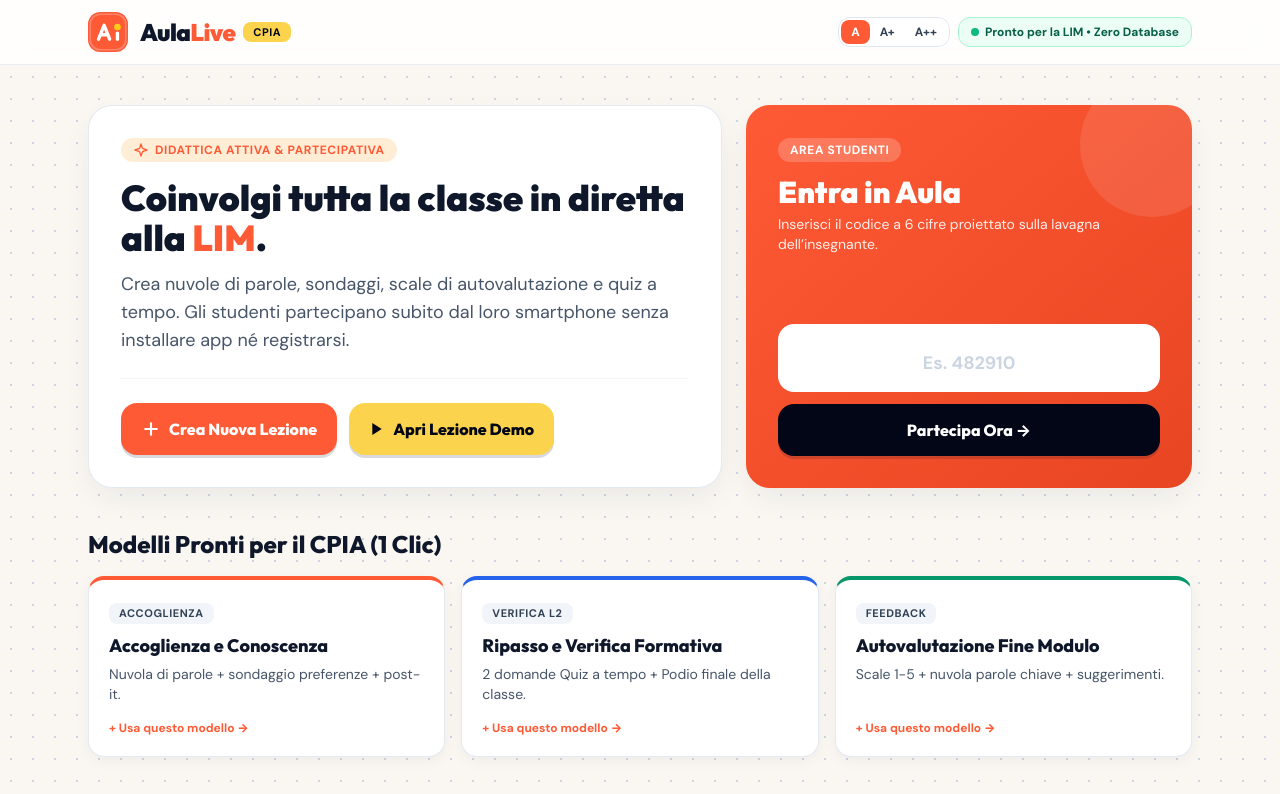
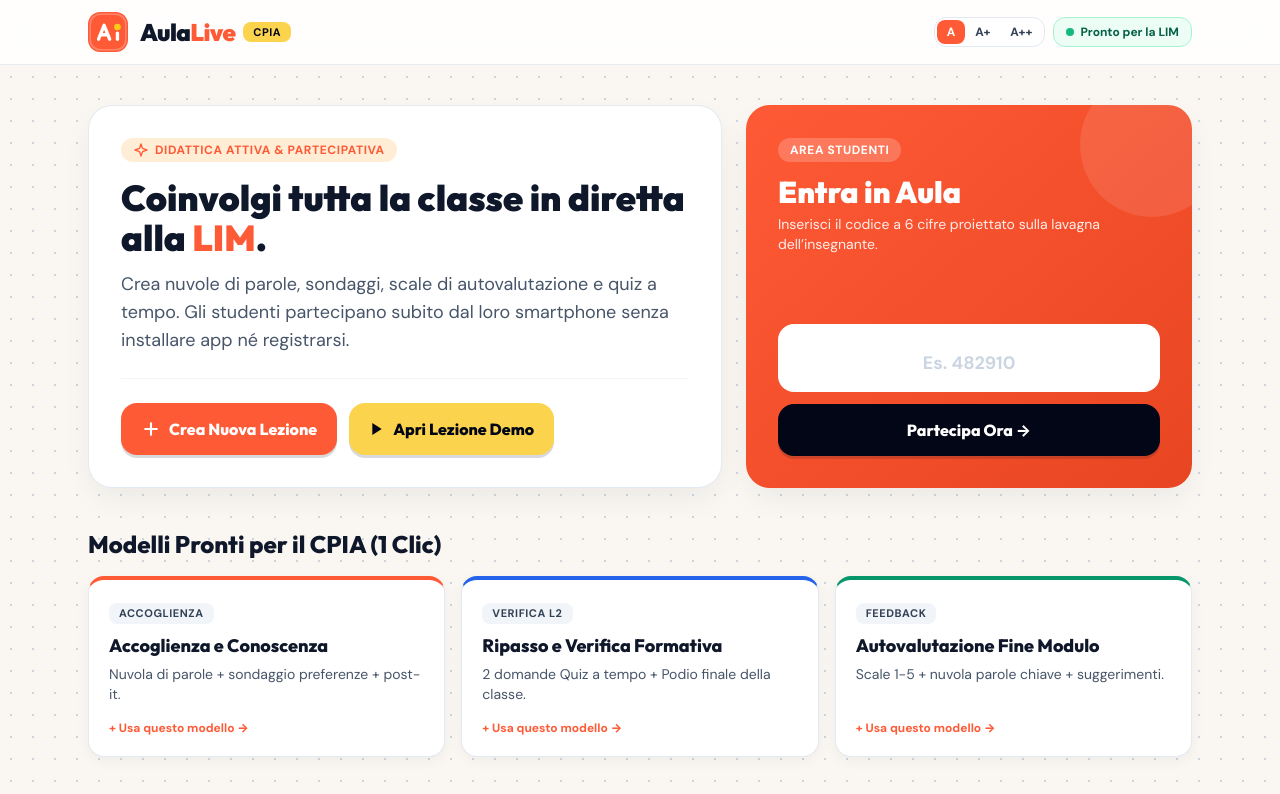
Before and after one commit to paolafrosio/aulalive, a plain HTML site: page index.html in a window 1280 px wide. Shown: the top 794 px of the page. Drawn offline with nearby package versions, Linux system fonts and the light colour scheme.

Commit message:
Update status message in index.html
Removed '• Zero Database' from the status message.

```diff
--- a/index.html
+++ b/index.html
@@ -2329,7 +2329,7 @@
                 <div class="flex items-center gap-2 text-xs font-bold text-slate-600">
                   ${renderFontScaleButtons(false)}
                   <span class="hidden sm:inline-flex items-center gap-1.5 px-3 py-1.5 rounded-xl bg-emerald-50 text-emerald-800 border border-emerald-200">
-                    <span class="w-2 h-2 rounded-full bg-emerald-500"></span> Pronto per la LIM • Zero Database
+                    <span class="w-2 h-2 rounded-full bg-emerald-500"></span> Pronto per la LIM
                   </span>
                 </div>
               </div>
```
